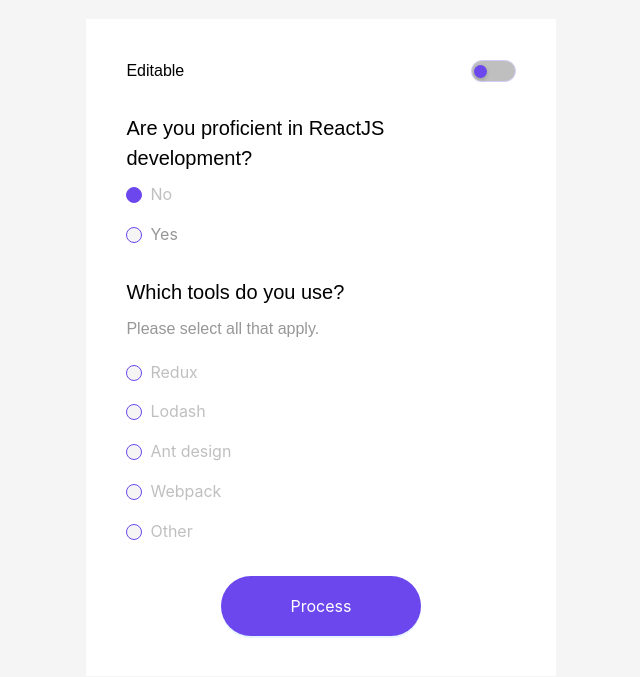
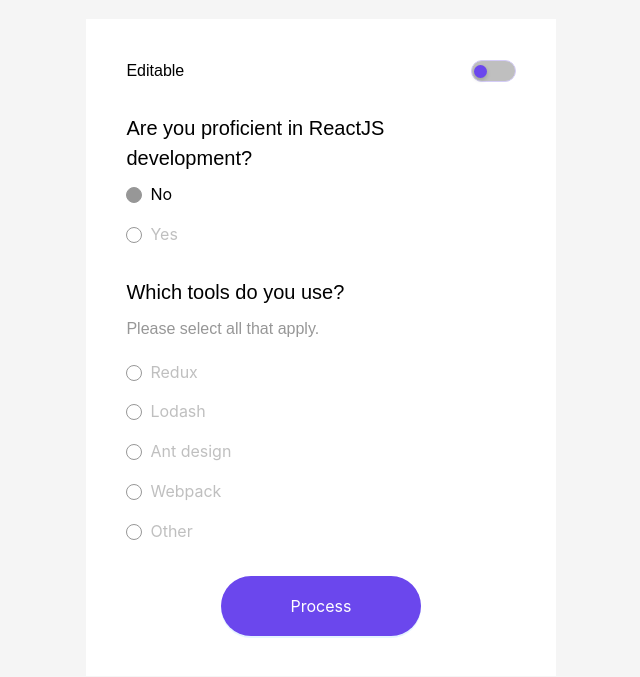
Before and after one commit to felix-le/assignment-fe, a React (Create React App) app: page / in a window 1280 px wide. Shown: the part 109-786 px from the top of the page, without its empty margins (319-959 px from the left). Built offline with nearby package versions, Linux system fonts and the light colour scheme.

Commit message:
update css disable

```diff
--- a/src/components/elements/Radio.tsx
+++ b/src/components/elements/Radio.tsx
@@ -34,7 +34,7 @@ const RadioComponent: React.FC<RadioComponentProps> = ({
           key={option}
           value={option}
           className={`radio-brand text-base${index === 0 ? " mb-4" : ""}${
-            radioValue === option ? "" : " text-gray-light"
+            radioValue === option ? "" : " "
           }`}
         >
           {option}
--- a/src/components/modal/Modal.tsx
+++ b/src/components/modal/Modal.tsx
@@ -7,9 +7,19 @@ import ButtonComponent from "../elements/ButtonComponent";
 
 const tools = ["Redux", "Lodash", "Ant design", "Webpack", "Other"];
 
-function Modal() {
+interface ModalProps {
+  toolList: string[];
+  toolsUsedArray: number[];
+  isProficientDefault: boolean;
+}
+
+const Modal: React.FC<ModalProps> = ({
+  toolList,
+  toolsUsedArray,
+  isProficientDefault,
+}) => {
   const [isEditable, setIsEditable] = useState(false);
-  const [isProficient, setIsProficient] = useState(false);
+  const [isProficient, setIsProficient] = useState(isProficientDefault);
   const [selectedTools, setSelectedTools] = useState<string[]>([]);
 
   const handleSubmit = () => {
@@ -45,6 +55,6 @@ function Modal() {
       <ButtonComponent buttonName="Process" handleOnSubmit={handleSubmit} />
     </div>
   );
-}
+};
 
 export default Modal;
--- a/src/components/modal/ModalWithContext.tsx
+++ b/src/components/modal/ModalWithContext.tsx
@@ -1,8 +1,12 @@
-import { Button } from "antd";
-
 import Modal from "./Modal";
+import data from "../../data";
 
 function ModalsWithContext() {
+  const { tools, isProficient, toolsUsed } = data;
+
+  const toolList = tools.split(",").map((tool) => tool.trim());
+  const toolsUsedArray = toolsUsed.split(",").map(Number);
+
   return (
     <div className="flex justify-center items-center w-full flex-col pt-[10%]">
       <div className="h-full max-w-full bg-white p-[40px] min-w-[410px]">
@@ -19,7 +23,11 @@ function ModalsWithContext() {
           Increment
         </Button>
         <Button onClick={() => dispatch(decrement())}>Decrement</Button> */}
-        <Modal />
+        <Modal
+          toolList={toolList}
+          toolsUsedArray={toolsUsedArray}
+          isProficientDefault={isProficient}
+        />
       </div>
     </div>
   );
--- a/src/data.js
+++ b/src/data.js
@@ -11,3 +11,5 @@ const data = {
   tools: "Redux, Lodash, Ant design, Webpack, Other",
   toolsUsed: "0,2,3,4",
 };
+
+export default data;
--- a/src/styles/global.css
+++ b/src/styles/global.css
@@ -42,7 +42,7 @@ h6 {
 }
 
 .switch-brand-checked {
-  background: theme("colors.brand.primary") !important;
+  background: theme("colors.brand.primary");
   /* box shadow bottom*/
   box-shadow: 0 3px 5px 0 rgba(0, 0, 0, 0.2);
 }
@@ -53,10 +53,10 @@ h6 {
 }
 
 .switch-brand-unchecked {
-  border: 1px solid theme("colors.brand.secondary") !important;
+  border: 1px solid theme("colors.brand.secondary");
 }
 .switch-brand-unchecked .ant-switch-handle:before {
-  background-color: theme("colors.brand.primary") !important;
+  background-color: theme("colors.brand.primary");
 }
 /* .switch-brand; */
 
@@ -79,12 +79,32 @@ h6 {
 }
 
 .radio-brand .ant-radio-checked .ant-radio-inner {
-  background-color: theme("colors.brand.primary") !important;
+  background-color: theme("colors.brand.primary");
 }
 
 .radio-brand .ant-radio-checked .ant-radio-inner::after {
   content: none;
 }
+
+.ant-radio-wrapper-checked.ant-radio-wrapper-disabled > span {
+  color: theme("colors.primary");
+}
+.ant-radio-wrapper-disabled:hover {
+  background-color: transparent;
+}
+
+.ant-radio-wrapper-checked.ant-radio-wrapper-disabled
+  .ant-radio-checked
+  .ant-radio-inner {
+  background-color: theme("colors.gray.light");
+  border-color: theme("colors.gray.light");
+}
+
+.ant-radio-wrapper-disabled .ant-wave-target .ant-radio-inner {
+  border-color: theme("colors.gray.light");
+  background-color: white;
+}
+
 /* End Radio */
 
 /* Begin Checkbox brand */
@@ -114,3 +134,46 @@ h6 {
 .ant-checkbox-checked .ant-checkbox-inner {
   background-color: theme("colors.brand.primary");
 }
+
+.ant-checkbox-wrapper-checked.ant-checkbox-wrapper-disabled > span {
+  color: theme("colors.primary");
+}
+
+/* .ant-checkbox-wrapper:hover .ant-checkbox-inner,
+.ant-checkbox:hover .ant-checkbox-inner, */
+.ant-checkbox-input:focus + .ant-checkbox-inner {
+  /* border-color: #1890ff; */
+  border-color: theme("colors.brand.primary") !important;
+}
+
+.ant-checkbox-wrapper:hover .ant-checkbox-inner,
+.ant-checkbox:hover .ant-checkbox-inner,
+.ant-checkbox-input:focus + .ant-checkbox-inner {
+  background-color: theme("colors.brand.primary");
+}
+
+.ant-checkbox-wrapper-disabled.ant-checkbox-wrapper:hover .ant-checkbox-inner,
+.ant-checkbox-wrapper-disabled .ant-checkbox:hover .ant-checkbox-inner,
+.ant-checkbox-wrapper-disabled .ant-checkbox-input:focus + .ant-checkbox-inner {
+  background-color: transparent;
+}
+.ant-checkbox-wrapper.ant-checkbox-wrapper-checked.ant-checkbox-wrapper-disabled
+  .ant-checkbox-checked
+  .ant-checkbox-inner {
+  background-color: theme("colors.gray.light");
+  border-color: theme("colors.gray.light");
+}
+
+.ant-checkbox-wrapper.ant-checkbox-wrapper-disabled.checkbox-brand
+  .ant-checkbox-inner {
+  border-color: theme("colors.gray.light");
+  background-color: white;
+}
+
+:where(.css-dev-only-do-not-override-1k979oh).ant-checkbox-wrapper:not(
+    .ant-checkbox-wrapper-disabled
+  ):hover
+  .ant-checkbox-checked:not(.ant-checkbox-disabled)
+  .ant-checkbox-inner {
+  background-color: theme("colors.brand.primary");
+}
```
